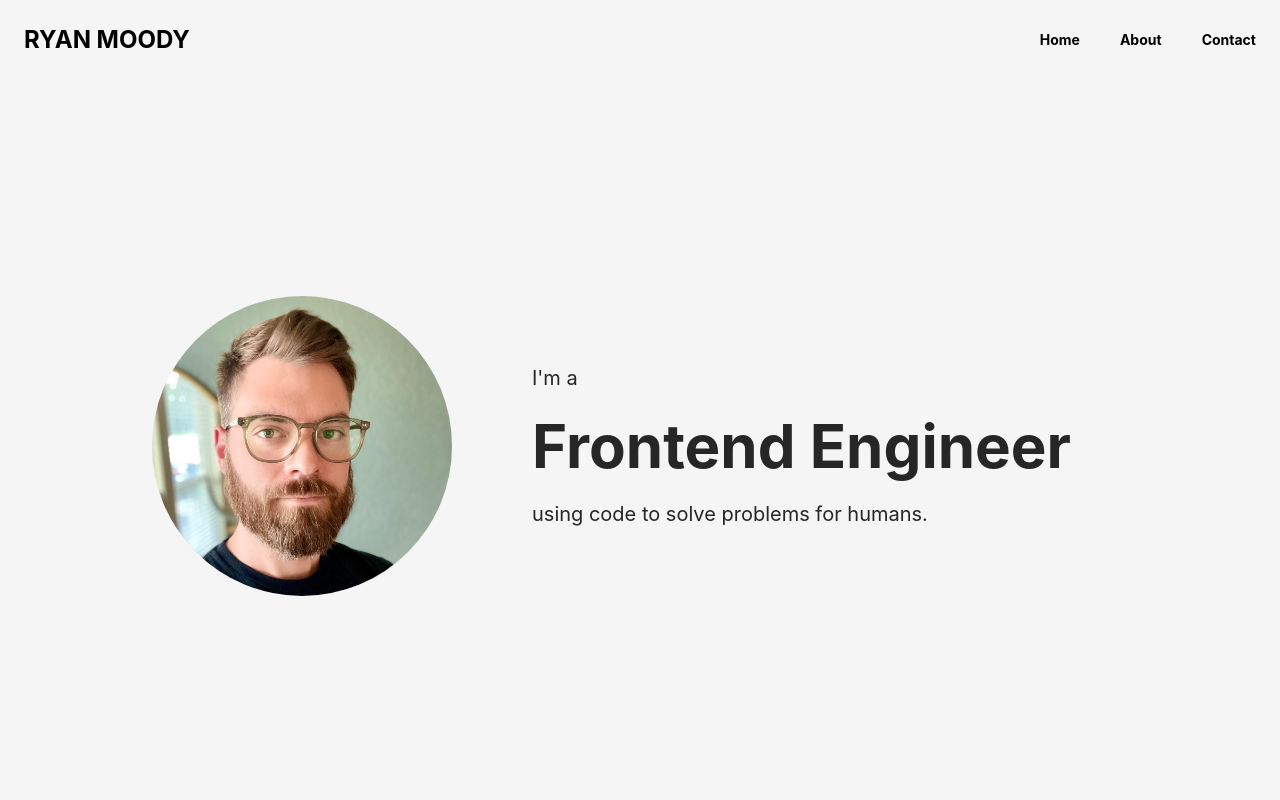
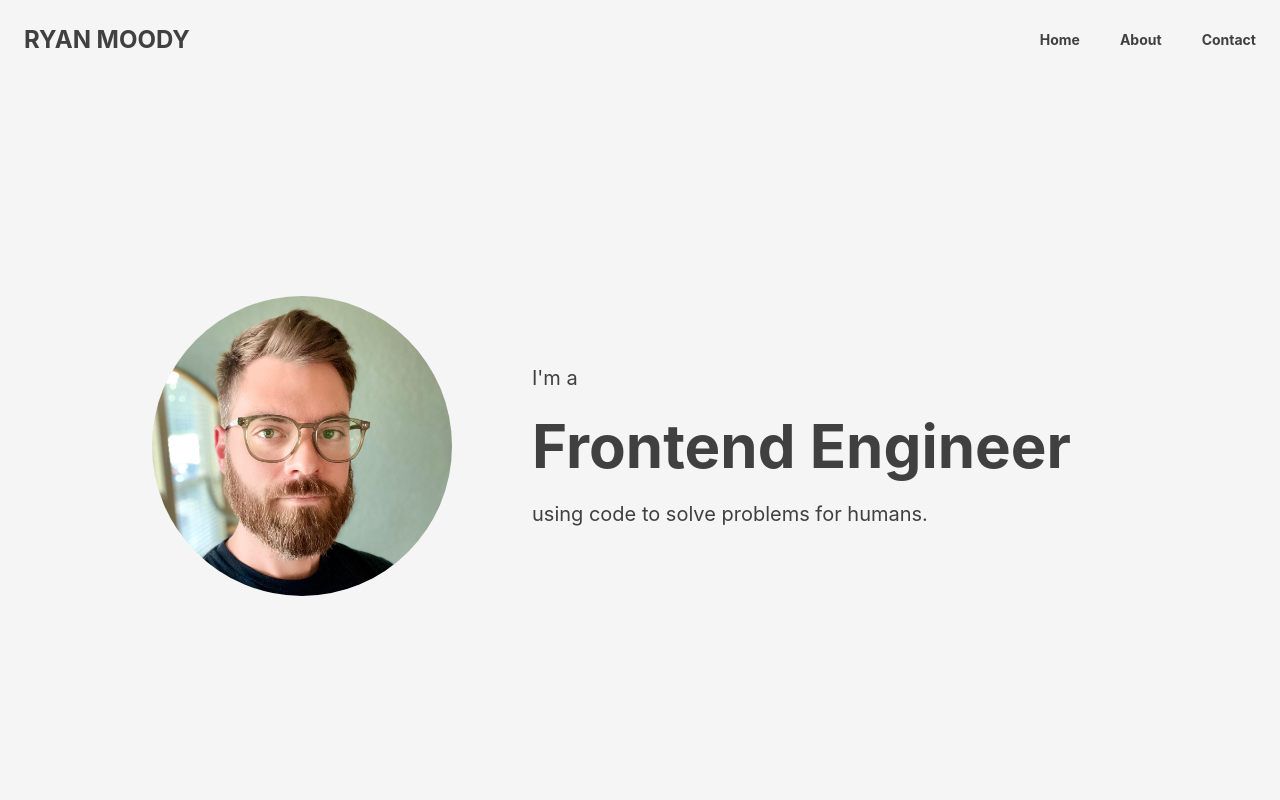
Before and after one commit to ryanmoody/ryanmoody.io, a Gatsby site: page / in a window 1280 px wide. Shown: the top 800 px of the page. Built offline with nearby package versions, Linux system fonts and the light colour scheme; Gatsby itself is replaced by a stand-in of ours.

Commit message:
Change global text color

```diff
--- a/src/components/Header.jsx
+++ b/src/components/Header.jsx
@@ -9,13 +9,13 @@ const Header = () => {
       </Link>
       <nav className="text-sm md:text-md">
         <ul className="flex flex-row gap-5 md:gap-10">
-          <li className="font-bold hover:text-neutral-700">
+          <li className="font-bold hover:text-black">
             <Link to="/">Home</Link>
           </li>
-          <li className="font-bold hover:text-neutral-700">
+          <li className="font-bold hover:text-black">
             <Link to="/about">About</Link>
           </li>
-          <li className="font-bold hover:text-neutral-700">
+          <li className="font-bold hover:text-black">
             <Link to="/contact">Contact</Link>
           </li>
         </ul>
--- a/src/components/Hero.jsx
+++ b/src/components/Hero.jsx
@@ -5,7 +5,7 @@ import Container from "./Container";
 const Hero = () => {
   return (
     <Container>
-      <section className="flex flex-col md:flex-row gap-20 items-center py-20 md:py-48 text-neutral-800">
+      <section className="flex flex-col md:flex-row gap-20 items-center py-20 md:py-48">
         <StaticImage
           alt="Profile"
           height={300}
--- a/src/components/Layout.jsx
+++ b/src/components/Layout.jsx
@@ -4,7 +4,7 @@ import Footer from "./Footer";
 
 const Layout = ({ children }) => {
   return (
-    <div className="min-h-screen flex flex-col bg-neutral-100">
+    <div className="min-h-screen flex flex-col bg-neutral-100 text-neutral-700">
       <Header />
       <main className="flex flex-col flex-1">{children}</main>
       <Footer />
```
